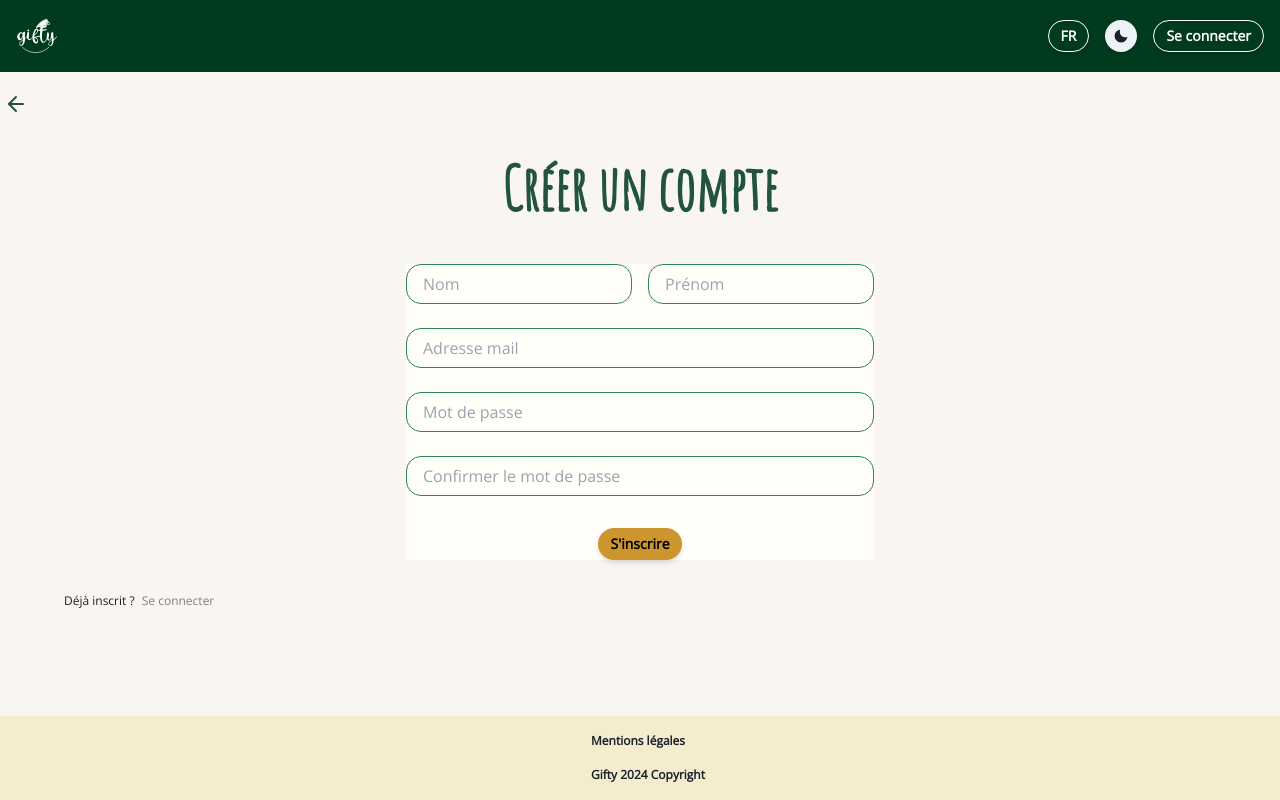
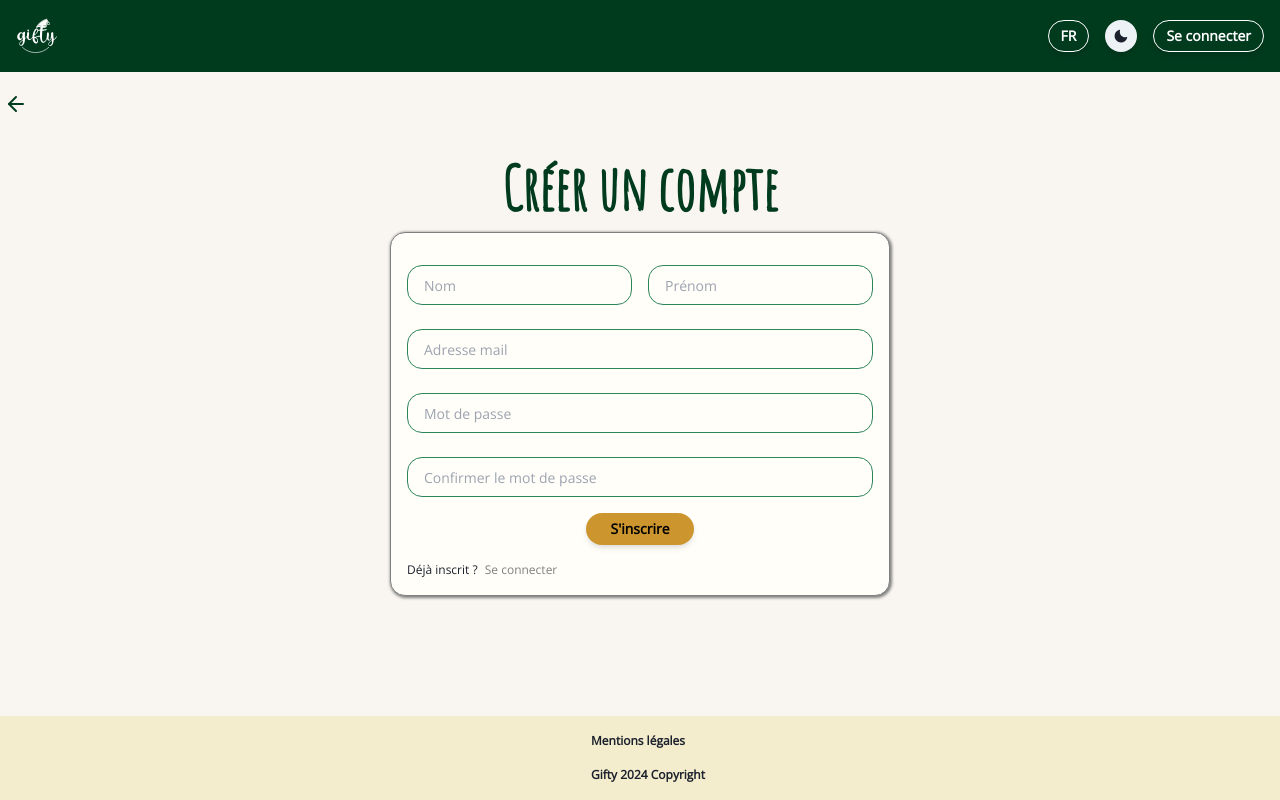
Before and after one commit to WildCodeSchool/2023-11-wns-bleu-g2-christmas-gifts-planner, a Next.js app in the folder frontend/: page /signup in a window 1280 px wide. Built offline with nearby package versions, Linux system fonts and the light colour scheme.

Commit message:
changed inputs style and few more styling adjustment for login and signup pages

```diff
--- a/frontend/src/locales/en/translation.json
+++ b/frontend/src/locales/en/translation.json
@@ -55,7 +55,7 @@
     "show-password": "Show password",
     "sign-in": "Sign in",
     "sign-out": "Sign out",
-    "sign-up": "Sign up",
+    "sign-up1": "Sign up",
     "sign-up2": "Sign up",
     "step1": "Step 1 : Create your Christmas circle",
     "step1-description": "Start by creating your family group or friend group to organize the Christmas presents in a more collaborative way.",
--- a/frontend/src/pages/login.tsx
+++ b/frontend/src/pages/login.tsx
@@ -52,7 +52,7 @@ const Login = () => {
 					bg="transparent"
 					boxShadow="none"
           _hover={{ bg: "gray.200" }}
-          icon={<ArrowLeft color="#22543D"/>}
+          icon={<ArrowLeft color="#003B1E"/>}
         />
         </Link>
       <Heading as="h1" fontSize='6xl' fontWeight="bold" mt={8} textAlign="center" color="green.800">{t("welcome-back")}</Heading>
@@ -72,7 +72,7 @@ const Login = () => {
           <form onSubmit={handleSubmit}>
             <FormControl>
             <FormLabel fontSize={14} fontWeight="bold" mb={1} color="green.800">{t("email-adress")}</FormLabel>
-              <Input isRequired autoComplete="" type="email" id="email" name="email" borderRadius={15} borderColor="green.800" />
+              <Input isRequired autoComplete="" variant="goldenInput" type="email" id="email" name="email" borderRadius={15} borderColor="green.800" />
               {error === 1 && (
                 <Text position="absolute" mt={1} fontSize={14} fontWeight="bold" color="red.700">{t("email-adress-invalid")}</Text>
               )}
@@ -83,6 +83,7 @@ const Login = () => {
                 id="password"
                 isRequired
                 type='password'
+                variant="goldenInput"
                 borderRadius={15}
                 borderColor="green.800"
               />
--- a/frontend/src/pages/signup.tsx
+++ b/frontend/src/pages/signup.tsx
@@ -1,6 +1,6 @@
 import client from "@/graphql/client";
 import { useLoginMutation, useSignupMutation } from "@/graphql/generated/schema";
-import { Box, Button, Center, FormControl, Grid, GridItem, Heading, IconButton, Input, InputGroup, Link, Text, Tooltip, useToast } from '@chakra-ui/react';
+import { Button, Card, Center, FormControl, Grid, GridItem, Heading, IconButton, Input, InputGroup, Link, Text, Tooltip, useToast } from '@chakra-ui/react';
 import { ArrowLeft, InfoIcon } from "lucide-react";
 import { useRouter } from "next/router";
 import { FormEvent, useEffect, useState } from "react";
@@ -93,29 +93,31 @@ export default function Signup() {
 					bg="transparent"
 					boxShadow="none"
           _hover={{ bg: "gray.200" }}
-          icon={<ArrowLeft color="#22543D"/>}
+          icon={<ArrowLeft color="#003B1E"/>}
         />
         </Link>
-      <Heading as="h1" fontSize='6xl' fontWeight="bold" mt={8} textAlign="center" color="green.800">{t("create-account")}</Heading>
+      <Heading as="h1" fontSize='6xl' fontWeight="bold" mt={8} textAlign="center" color="primary.high">{t("create-account")}</Heading>
       <Center>
-      <Box
+      <Card
         mx="24px"
         mt="8px"
         p={4}
         maxW="500px"
         w="90%"
         data-testid="card"
-        bgColor="transparent"
-        border="none"
-        boxShadow="none"
+        bgColor="#FFFEF9"
+        border="1px solid gray"
+        borderRadius={15}
+        boxShadow="1px 1px 3px 1px gray"
       >
 
 <form onSubmit={handleSubmit}>
-  <FormControl bgColor="#FFFEF9">
+  <FormControl>
       {/* Firstname and lastname */}
       <Grid templateColumns="repeat(2, 1fr)" gap={4} mt={4}>
         <GridItem>
           <Input
+          variant="goldenInput"
             type="text"
             name="firstName"
             id="firstName"
@@ -130,6 +132,7 @@ export default function Signup() {
         </GridItem>
         <GridItem>
           <Input
+          variant="goldenInput"
             type="text"
             name="lastName"
             id="lastName"
@@ -152,6 +155,7 @@ export default function Signup() {
         id="email"
         data-testid="label-email"
         name="email"
+        variant="goldenInput"
         placeholder={t("email-adress")}
         my={6}
         borderRadius={15}
@@ -174,6 +178,7 @@ export default function Signup() {
           id="password"
           isRequired
           type='password'
+          variant="goldenInput"
           placeholder={t("password")}
           borderRadius={15}
 					borderColor={error === 1 || error === 4 ? "red.700" : "green.600"}
@@ -184,6 +189,7 @@ export default function Signup() {
           name="passwordConfirmation" zIndex={0}
           id="passwordConfirmation"
           isRequired
+          variant="goldenInput"
           type={'password'}
           placeholder={t("confirm-password")}
           borderRadius={15}
@@ -191,15 +197,15 @@ export default function Signup() {
           />
         </InputGroup>
 		    <Center>
-          <Button variant="goldenButton" type="submit" mt={8}>
+          <Button variant="goldenButton" type="submit" mt={4} px={6}>
             {t("sign-up2")}
           </Button>
 		    </Center>
       </FormControl>
     </form>
-  </Box>
+			<Text mt={4} fontSize={12}>{t("already-have-an-account")} <Link href='/login'  _hover={{ bg: "gray.200" }}  p={1} borderRadius="md" color="gray">{t("sign-in")}</Link></Text>
+  </Card>
   </Center>
-			<Text ml={16} mt={4} fontSize={12}>{t("already-have-an-account")} <Link href='/login'  _hover={{ bg: "gray.200" }}  p={1} borderRadius="md" color="gray">{t("sign-in")}</Link></Text>
 </>
   );
 }
```
Also changed, not shown: frontend/src/pages/profile.tsx (+6 -6 lines), frontend/src/theme/config.ts (+4 -5 lines).
